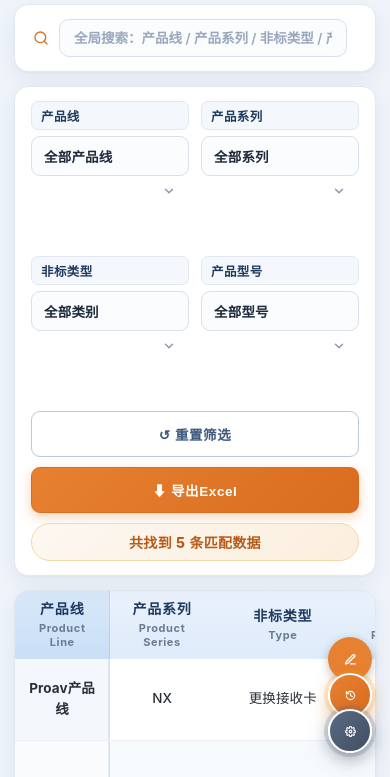
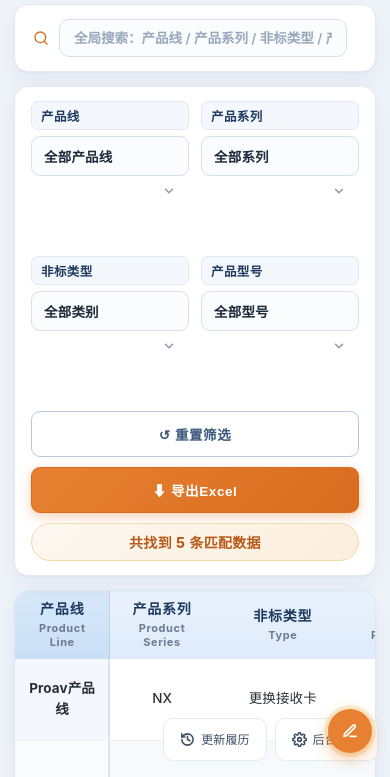
Before and after one commit to abspresales/Non-standard-Solution, a plain HTML site: page index.html in a window 390 px wide. Shown: the part 67-844 px from the top of the page. Drawn offline with Linux system fonts and the light colour scheme.

Commit message:
Add files via upload

```diff
--- a/index.html
+++ b/index.html
@@ -228,10 +228,6 @@ tr:hover{background:#f8fafc;}
   .page-info{font-size:12px;}
   .page-btn{min-width:36px;height:36px;font-size:13px;}
   .page-nav{padding:0 10px;}
-  div[onclick="openHistoryModal()"],div[onclick="openAdminModal()"]{width:22px;height:22px;}
-  div[onclick="openHistoryModal()"] svg,div[onclick="openAdminModal()"] svg{width:11px;height:11px;}
-  div[onclick="openHistoryModal"]{bottom:44px;right:12px;}
-  div[onclick="openAdminModal"]{bottom:14px;right:12px;}
 }
 
 /* ===== 增强：全局搜索框 ===== */
@@ -301,6 +297,9 @@ mark.qmark{background:#fdecd0;color:#a25200;padding:0 2px;border-radius:2px;font
   --text-secondary:#A9B6C9;
   --text-muted:#7C8AA0;
   --border-subtle:#334155;
+  --bg-card:#1E293B;        /* pill 按钮底色-深 */
+  --bg-card-hover:#273449;  /* pill 按钮 hover-深 */
+  --border-hover:#475569;   /* pill 按钮 hover 边框-深 */
 }
 :root[data-theme="light"]{
   --bg-deep:#EFF4FB;      /* 页面主背景-浅 */
@@ -309,6 +308,9 @@ mark.qmark{background:#fdecd0;color:#a25200;padding:0 2px;border-radius:2px;font
   --text-secondary:#3E4E64;
   --text-muted:#6E7E93;
   --border-subtle:#E3EAF3;
+  --bg-card:#FFF;           /* pill 按钮底色-浅 */
+  --bg-card-hover:#F3F7FC;  /* pill 按钮 hover-浅 */
+  --border-hover:#CBD8E8;   /* pill 按钮 hover 边框-浅 */
 }
 html{scroll-behavior:smooth;}
 ::selection{background:rgba(243,156,18,.22);color:inherit;}
@@ -595,26 +597,35 @@ mark.qmark{background:linear-gradient(180deg,transparent 60%,#FCE0B0 60%);color:
 .dirty-indicator{color:#C0392B;}
 .clean-indicator{color:#1E8E4E;}
 
-/* ---------- 右下角悬浮球：橙 + 深蓝 ---------- */
-div[onclick="openHistoryModal()"]{
-  background:linear-gradient(135deg,var(--orange-500),var(--orange-600))!important;
-  box-shadow:0 6px 18px rgba(230,126,34,.45),0 0 0 4px rgba(243,156,18,.18)!important;
-  transition:transform .28s var(--e-spr),box-shadow .28s var(--e-sm)!important;
-  border:2px solid #fff;
-}
-div[onclick="openHistoryModal()"]:hover{
-  background:linear-gradient(135deg,#FBAE2E,#ED8525)!important;
-  box-shadow:0 10px 26px rgba(230,126,34,.55),0 0 0 8px rgba(243,156,18,.22)!important;
-}
-div[onclick="openAdminModal()"]{
-  background:linear-gradient(135deg,#5A6B82,#414E63)!important;
-  box-shadow:0 6px 18px rgba(65,78,99,.50),0 0 0 4px rgba(90,107,130,.20)!important;
-  transition:transform .28s var(--e-spr),box-shadow .28s var(--e-sm)!important;
-  border:2px solid #fff;
-}
-div[onclick="openAdminModal()"]:hover{
-  background:linear-gradient(135deg,#6C7E96,#4E5C73)!important;
-  box-shadow:0 10px 26px rgba(65,78,99,.60),0 0 0 8px rgba(90,107,130,.25)!important;
+/* ---------- 右上角操作按钮：对齐工具中心顶部(刷新/首页/深色)按钮风格（独立打开时显示） ---------- */
+.top-pill-btn{
+  display:inline-flex;align-items:center;gap:6px;
+  padding:7px 14px;border-radius:8px;
+  background:var(--bg-card);
+  border:1px solid var(--border-subtle);
+  color:var(--text-secondary);
+  font-size:12px;font-weight:500;
+  font-family:inherit;line-height:1;
+  cursor:pointer;user-select:none;white-space:nowrap;
+  transition:background .2s ease,border-color .2s ease,color .2s ease,transform .2s ease;
+}
+.top-pill-btn:hover{
+  background:var(--bg-card-hover);
+  border-color:var(--border-hover);
+  color:var(--text-primary);
+  transform:translateY(-1px);
+}
+.top-pill-btn:active{transform:translateY(0);}
+.top-pill-btn svg{width:14px;height:14px;stroke:currentColor;flex-shrink:0;}
+/* 右上角操作按钮容器：固定右上角，横向排列 */
+.top-actions-fixed{position:fixed;top:14px;right:16px;display:flex;align-items:center;gap:10px;z-index:1000;}
+/* 被工具中心 iframe 嵌套时：父站顶栏(56px,z-index:20)会盖住 top:14，需把按钮下移到顶栏下方(56px+12px 间隙) */
+html.in-frame .top-actions-fixed{top:68px;}
+@media(max-width:640px){
+  .top-actions-fixed{top:auto;bottom:16px;right:12px;left:12px;justify-content:flex-end;gap:8px;}
+  html.in-frame .top-actions-fixed{top:auto;}
+  .top-pill-btn{font-size:12px;padding:13px 16px;border-radius:10px;}
+  .top-pill-btn svg{width:15px;height:15px;}
 }
 
 /* ---------- 空状态 ---------- */
@@ -675,8 +686,8 @@ h1,h2,h3,h4,strong,b{font-weight:700;color:#2A2F38;}
   #qTable td.col-model,#qTable td.col-desc{min-width:150px!important;}
   #qTable td{min-width:92px!important;}
   #qTable{min-width:1050px!important;}
-  /* 移动端悬浮按钮放大到触摸友好尺寸(≥44px)，覆盖内联 width/height */
-  div[onclick="openSubmitModal()"],div[onclick="openHistoryModal()"],div[onclick="openAdminModal()"]{width:44px!important;height:44px!important;font-size:16px!important;}
+  /* 移动端「提交新方案」圆球放大到触摸友好尺寸(≥44px)，覆盖内联 width/height */
+  div[onclick="openSubmitModal()"]{width:44px!important;height:44px!important;font-size:16px!important;}
 }
 
 /* ==================================================================
@@ -1919,14 +1930,21 @@ document.addEventListener('keydown',function(e){
 
 
 </script>
-<div onclick="openSubmitModal()" style="position:fixed;bottom:96px;right:18px;width:26px;height:26px;background:#E78131;border-radius:50%;display:flex;align-items:center;justify-content:center;cursor:pointer;box-shadow:0 3px 10px rgba(0,0,0,0.25);color:#fff;z-index:1000;transition:transform 0.2s;" onmouseover="this.style.transform='scale(1.08)'" onmouseout="this.style.transform='scale(1)'" title="提交新方案">
-  <svg width="13" height="13" viewBox="0 0 24 24" fill="none" stroke="currentColor" stroke-width="2.5" stroke-linecap="round" stroke-linejoin="round"><path d="M12 20h9"/><path d="M16.5 3.5a2.121 2.121 0 0 1 3 3L7 19l-4 1 1-4Z"/></svg>
+<!-- 右上角操作按钮：对齐工具中心顶部按钮风格（更新履历 / 后台维护），独立打开时显示 -->
+<div class="top-actions-fixed">
+  <div class="top-pill-btn" onclick="openHistoryModal()" title="更新履历" role="button">
+    <svg viewBox="0 0 24 24" fill="none" stroke-width="2.5" stroke-linecap="round" stroke-linejoin="round"><path d="M3 12a9 9 0 1 0 9-9 9.75 9.75 0 0 0-6.74 2.74L3 8"/><path d="M3 3v5h5"/><path d="M12 7v5l4 2"/></svg>
+    <span>更新履历</span>
+  </div>
+  <div class="top-pill-btn" onclick="openAdminModal()" title="后台维护" role="button">
+    <svg viewBox="0 0 24 24" fill="none" stroke-width="2.5" stroke-linecap="round" stroke-linejoin="round"><circle cx="12" cy="12" r="3"/><path d="M19.4 15a1.65 1.65 0 0 0 .33 1.82l.06.06a2 2 0 0 1 0 2.83 2 2 0 0 1-2.83 0l-.06-.06a1.65 1.65 0 0 0-1.82-.33 1.65 1.65 0 0 0-1 1.51V21a2 2 0 0 1-2 2 2 2 0 0 1-2-2v-.09A1.65 1.65 0 0 0 9 19.4a1.65 1.65 0 0 0-1.82.33l-.06.06a2 2 0 0 1-2.83 0 2 2 0 0 1 0-2.83l.06-.06a1.65 1.65 0 0 0 .33-1.82 1.65 1.65 0 0 0-1.51-1H3a2 2 0 0 1-2-2 2 2 0 0 1 2-2h.09A1.65 1.65 0 0 0 4.6 9a1.65 1.65 0 0 0-.33-1.82l-.06-.06a2 2 0 0 1 0-2.83 2 2 0 0 1 2.83 0l.06.06a1.65 1.65 0 0 0 1.82.33H9a1.65 1.65 0 0 0 1-1.51V3a2 2 0 0 1 2-2 2 2 0 0 1 2 2v.09a1.65 1.65 0 0 0 1 1.51 1.65 1.65 0 0 0 1.82-.33l.06-.06a2 2 0 0 1 2.83 0 2 2 0 0 1 0 2.83l-.06.06a1.65 1.65 0 0 0-.33 1.82V9a1.65 1.65 0 0 0 1.51 1H21a2 2 0 0 1 2 2 2 2 0 0 1-2 2h-.09a1.65 1.65 0 0 0-1.51 1z"/></svg>
+    <span>后台维护</span>
+  </div>
 </div>
-<div onclick="openHistoryModal()" style="position:fixed;bottom:60px;right:18px;width:26px;height:26px;background:#597a9b;border-radius:50%;display:flex;align-items:center;justify-content:center;cursor:pointer;box-shadow:0 3px 10px rgba(0,0,0,0.25);color:#fff;z-index:1000;transition:transform 0.2s;" onmouseover="this.style.transform='scale(1.08)'" onmouseout="this.style.transform='scale(1)'">
-  <svg width="13" height="13" viewBox="0 0 24 24" fill="none" stroke="currentColor" stroke-width="2.5" stroke-linecap="round" stroke-linejoin="round"><path d="M3 12a9 9 0 1 0 9-9 9.75 9.75 0 0 0-6.74 2.74L3 8"/><path d="M3 3v5h5"/><path d="M12 7v5l4 2"/></svg>
-</div>
-<div onclick="openAdminModal()" style="position:fixed;bottom:24px;right:18px;width:26px;height:26px;background:#193a5b;border-radius:50%;display:flex;align-items:center;justify-content:center;cursor:pointer;box-shadow:0 3px 10px rgba(0,0,0,0.25);color:#fff;z-index:1000;transition:transform 0.2s;" onmouseover="this.style.transform='scale(1.08)'" onmouseout="this.style.transform='scale(1)'">
-  <svg width="13" height="13" viewBox="0 0 24 24" fill="none" stroke="currentColor" stroke-width="2.5" stroke-linecap="round" stroke-linejoin="round"><circle cx="12" cy="12" r="3"/><path d="M19.4 15a1.65 1.65 0 0 0 .33 1.82l.06.06a2 2 0 0 1 0 2.83 2 2 0 0 1-2.83 0l-.06-.06a1.65 1.65 0 0 0-1.82-.33 1.65 1.65 0 0 0-1 1.51V21a2 2 0 0 1-2 2 2 2 0 0 1-2-2v-.09A1.65 1.65 0 0 0 9 19.4a1.65 1.65 0 0 0-1.82.33l-.06.06a2 2 0 0 1-2.83 0 2 2 0 0 1 0-2.83l.06-.06a1.65 1.65 0 0 0 .33-1.82 1.65 1.65 0 0 0-1.51-1H3a2 2 0 0 1-2-2 2 2 0 0 1 2-2h.09A1.65 1.65 0 0 0 4.6 9a1.65 1.65 0 0 0-.33-1.82l-.06-.06a2 2 0 0 1 0-2.83 2 2 0 0 1 2.83 0l.06.06a1.65 1.65 0 0 0 1.82.33H9a1.65 1.65 0 0 0 1-1.51V3a2 2 0 0 1 2-2 2 2 0 0 1 2 2v.09a1.65 1.65 0 0 0 1 1.51 1.65 1.65 0 0 0 1.82-.33l.06-.06a2 2 0 0 1 2.83 0 2 2 0 0 1 0 2.83l-.06.06a1.65 1.65 0 0 0-.33 1.82V9a1.65 1.65 0 0 0 1.51 1H21a2 2 0 0 1 2 2 2 2 0 0 1-2 2h-.09a1.65 1.65 0 0 0-1.51 1z"/></svg>
+
+<!-- 右下角「提交新方案」悬浮圆球（独立功能，独立/嵌套均显示） -->
+<div onclick="openSubmitModal()" style="position:fixed;bottom:24px;right:18px;width:40px;height:40px;background:#E78131;border-radius:50%;display:flex;align-items:center;justify-content:center;cursor:pointer;box-shadow:0 6px 16px rgba(230,126,34,.45),0 0 0 4px rgba(243,156,18,.18);color:#fff;z-index:1000;transition:transform 0.2s;" onmouseover="this.style.transform='scale(1.08)'" onmouseout="this.style.transform='scale(1)'" title="提交新方案">
+  <svg width="16" height="16" viewBox="0 0 24 24" fill="none" stroke="currentColor" stroke-width="2.5" stroke-linecap="round" stroke-linejoin="round"><path d="M12 20h9"/><path d="M16.5 3.5a2.121 2.121 0 0 1 3 3L7 19l-4 1 1-4Z"/></svg>
 </div>
 
 <!-- 更新履历浮窗 -->
@@ -2000,10 +2018,11 @@ document.addEventListener('keydown',function(e){
   var brandBar=document.getElementById('brandBar');
   var inFrame=(window.self!==window.top);
   if(inFrame&&brandBar){brandBar.style.display='none';}
-  // 被工具中心嵌套时隐藏本站右下角「更新履历/后台维护」悬浮球（父站顶栏已提供同名按钮并委托给本站；「提交新方案」不隐藏，独立打开仍显示）
+  // 嵌套标记：用于 CSS 下移/隐藏右上角按钮
+  if(inFrame){document.documentElement.className+=' in-frame';}
+  // 被工具中心嵌套时隐藏右上角「更新履历/后台维护」按钮（父站顶栏已提供同名按钮并委托给本站；「提交新方案」圆球不隐藏，独立打开仍显示）
   if(inFrame){
-    var _his=document.querySelector('div[onclick="openHistoryModal()"]');if(_his){_his.style.display='none';}
-    var _adm=document.querySelector('div[onclick="openAdminModal()"]');if(_adm){_adm.style.display='none';}
+    var _act=document.querySelector('.top-actions-fixed');if(_act){_act.style.display='none';}
   }
   function apply(){
     var t=localStorage.getItem(KEY)||'light';   // 默认浅色
```
